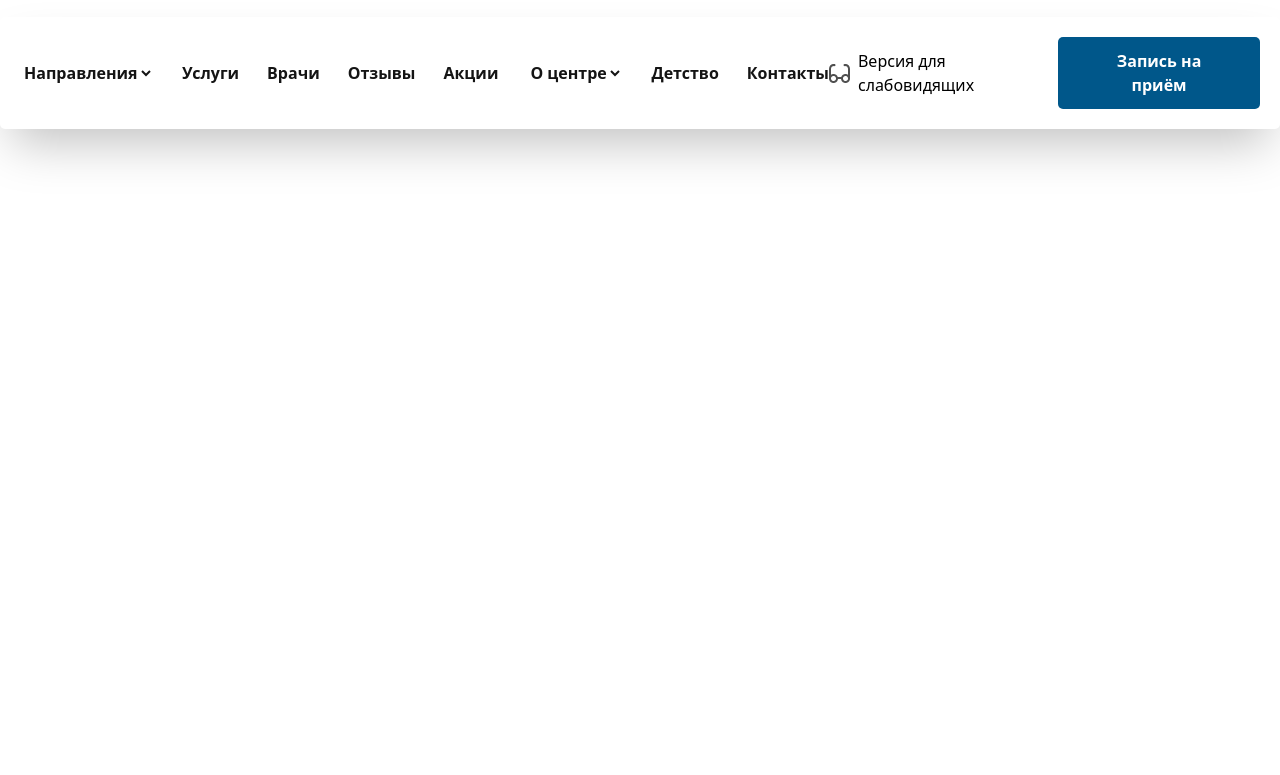
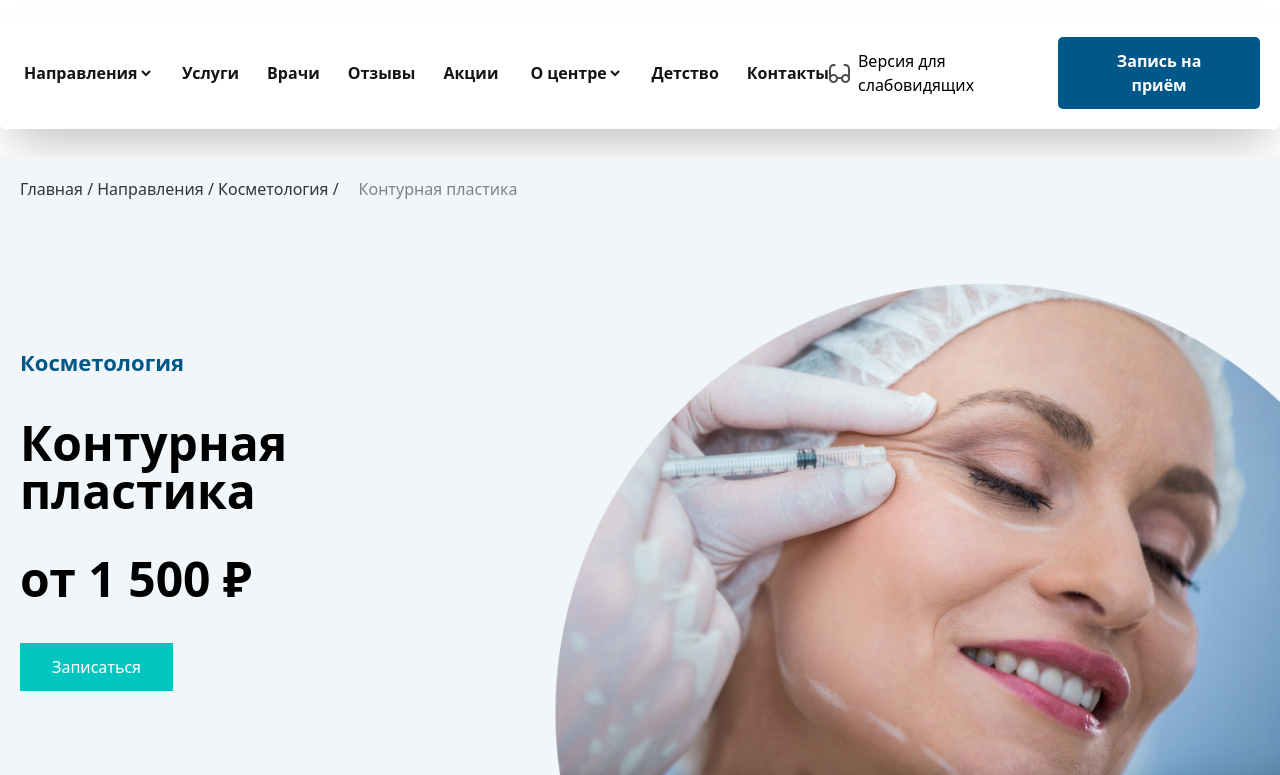
Before and after one commit to ibosh008/exam-4, a website: page src/Sarfaroz.html in a window 1280 px wide. Shown: the part 95-870 px from the top of the page. Before the commit the page ends 800 px from the top, so only its background shows below. Drawn offline with nearby package versions, Linux system fonts and the light colour scheme; files that its build step writes are made by us from their sources.

Commit message:
second of Sarfaroz

```diff
--- a/src/Sarfaroz.html
+++ b/src/Sarfaroz.html
@@ -60,5 +60,30 @@
                 на приём</button>
         </div>
     </nav>
+
+    <main>
+        <section class="bg-[#F0F6F9] mt-7">
+            <div class="max-w-370 m-auto ">
+                <div class="w-[539px] overflow-auto p-5 mt-5">
+                    <p class="text-[16px] flex gap-5 text-[#353535]">Главная   /   Направления   /   Косметология / <span class="no-underline text-[#35353599]">Контурная пластика</span></p>
+                </div>
+                <div class="flex flex-col items-center lg:flex-row gap-9 justify-between mt-10">
+                    <div class="w-[300px] lg:w-[550px] flex flex-col items-center lg:items-start gap-10 p-5">
+                        <p class="text-[#00578A] text-[22px] font-bold text-center lg:text-left">Косметология</p>
+
+                        <h1 class="font-bold text-3xl lg:text-5xl text-center lg:text-left">Контурная пластика</h1>
+                        <h1 class="font-bold text-3xl lg:text-5xl text-center lg:text-left">от 1 500 ₽</h1>
+
+
+                        <button class="bg-[#00C6BF] py-3 px-8 text-white">Записаться</button>
+                    </div>
+
+                    <div>
+                        <img src="./Mask group (14).png" alt="">
+                    </div>
+                </div>
+            </div>
+        </section>
+    </main>
 </body>
 </html>
```
Also changed, not shown: src/Mask group (14).png (added).
